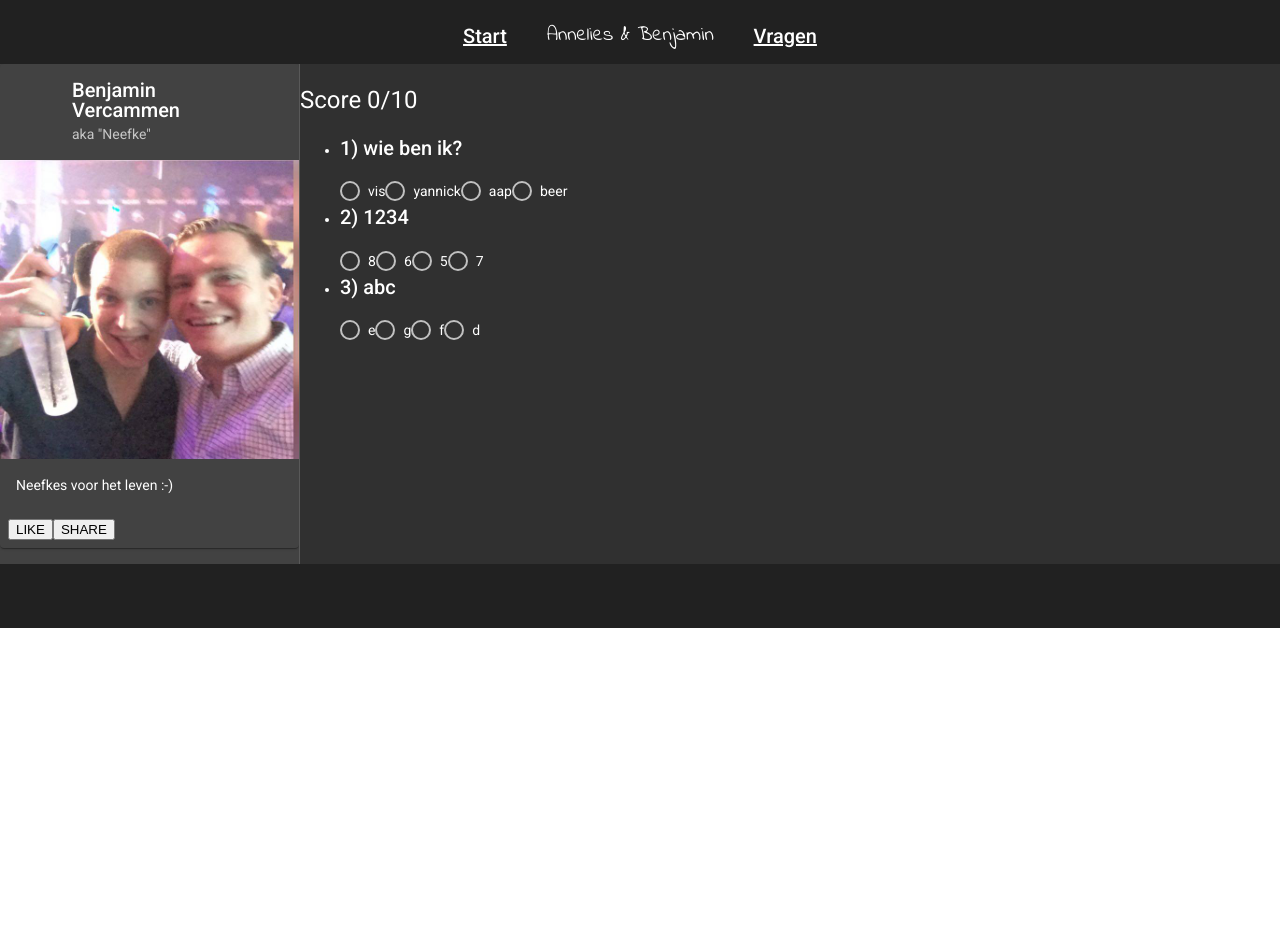
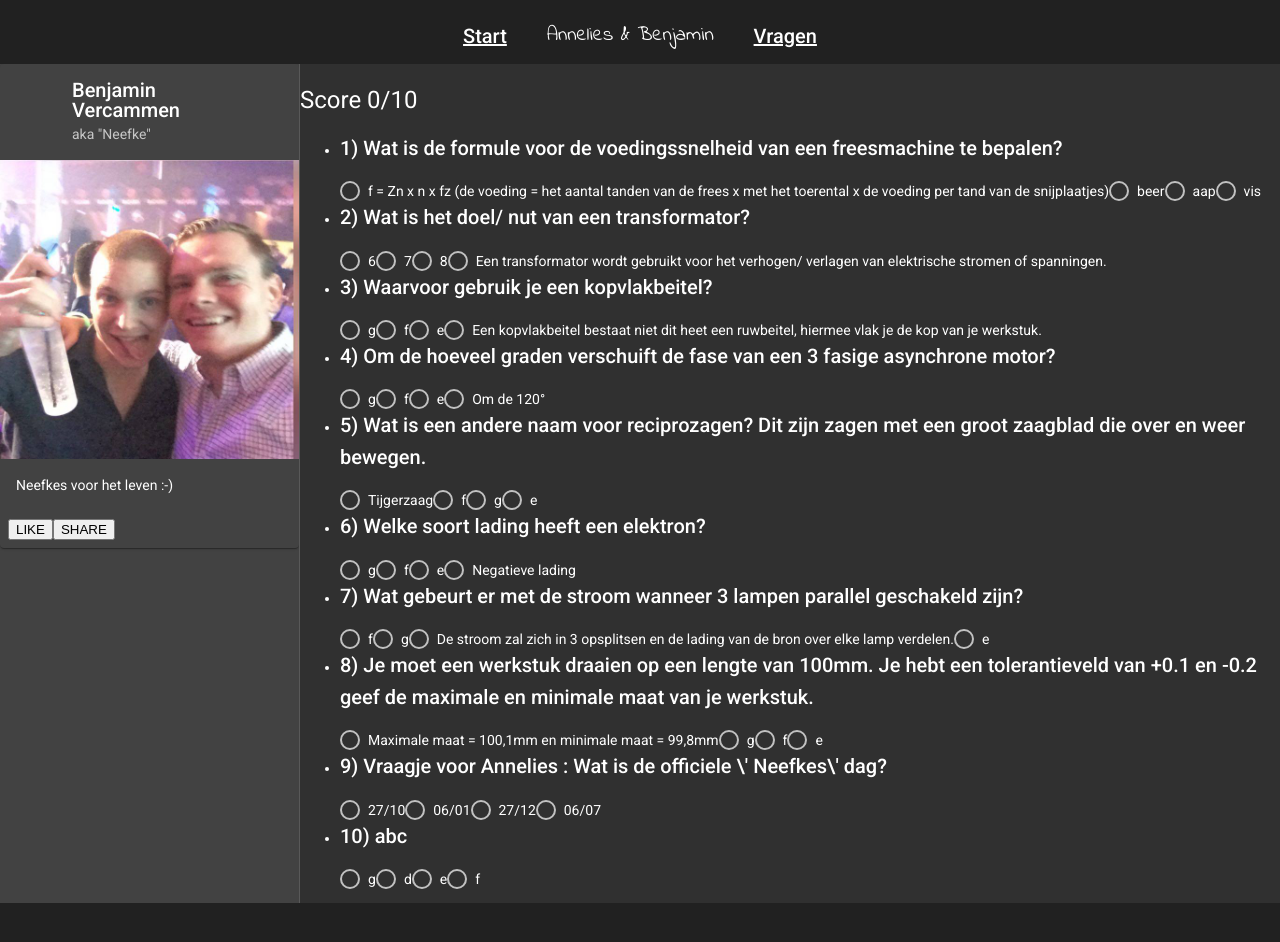
Before and after one commit to cuypersYa/Angular11-QuestionApp, an Angular app: page /vragen in a window 1280 px wide. Shown: the top 942 px of the page. Before the commit the page ends 800 px from the top, so only its background shows below. Built offline with nearby package versions, Linux system fonts and the light colour scheme.

Commit message:
2021-06-14

```diff
--- a/src/app/answer/answer.component.html
+++ b/src/app/answer/answer.component.html
@@ -1,6 +1,6 @@
 <mat-radio-group aria-label="Select an option" >
     <mat-radio-button *ngFor="let answer of answers; let ii = index"
-    [value]="answer" (change)="select($event,ii)">
+    [value]="answer" (change)="select($event,ii)" style="clear: both;">
     {{answer}}
-    </mat-radio-button>
+    </mat-radio-button><br>
 </mat-radio-group>
--- a/src/app/answer/answer.component.ts
+++ b/src/app/answer/answer.component.ts
@@ -27,6 +27,7 @@ export class AnswerComponent implements OnInit {
   }
 
   select(event: any, question: number){
+    if (event && question != 0){
       console.log('resutl = '+ this.result + ' anwser = '+event.value, event);
       this.dialog.open(DialogComponent, {
         data: {
@@ -38,3 +39,5 @@ export class AnswerComponent implements OnInit {
     }
 
   }
+
+}
--- a/src/app/dialog/dialog.component.ts
+++ b/src/app/dialog/dialog.component.ts
@@ -10,9 +10,11 @@ import { DialogData } from './dialog-data'
 export class DialogComponent implements OnInit {
   public path : string ="";
   constructor(@Inject(MAT_DIALOG_DATA) public data: DialogData) {
+    if (data && data.anwser && data.question != 0){
+      this.path = '../../assets/img/' + data.anwser + '/' + data.question +'.jpeg'
+    console.log('this.path', this.path)
+    }
 
-    this.path = '../../assets/img/' + data.anwser + '/' + data.question +'.jpeg'
-    console.log('this.path', this.path)
   }
   ngOnInit(){}
 }
--- a/src/assets/questions.json
+++ b/src/assets/questions.json
@@ -1,24 +1,101 @@
  [
         {
-            "q" : "wie ben ik?",
+            "q" : "Wat is de formule voor de voedingssnelheid van een freesmachine te bepalen?",
             "answers" : [
-                "yannick",
+                "f = Zn x n x fz (de voeding = het aantal tanden van de frees x met het toerental x de voeding per tand van de snijplaatjes)",
                 "aap",
                 "beer",
                 "vis"
             ],
-            "valid" : "yannick"
+            "valid" : "f = Zn x n x fz (de voeding = het aantal tanden van de frees x met het toerental x de voeding per tand van de snijplaatjes)"
 
         },
         {
-            "q" : "1234",
+            "q" : "Wat is het doel/ nut van een transformator?",
             "answers" : [
-                "5",
+                "Een transformator wordt gebruikt voor het verhogen/ verlagen van elektrische stromen of spanningen.",
                 "6",
                 "7",
                 "8"
             ],
-            "valid" : "5"
+            "valid" : "Een transformator wordt gebruikt voor het verhogen/ verlagen van elektrische stromen of spanningen."
+
+        },
+        {
+            "q" : "Waarvoor gebruik je een kopvlakbeitel?",
+            "answers" : [
+                "Een kopvlakbeitel bestaat niet dit heet een ruwbeitel, hiermee vlak je de kop van je werkstuk.",
+                "e",
+                "f",
+                "g"
+            ],
+            "valid" : "Een kopvlakbeitel bestaat niet dit heet een ruwbeitel, hiermee vlak je de kop van je werkstuk."
+
+        },
+        {
+            "q" : "Om de hoeveel graden verschuift de fase van een 3 fasige asynchrone motor?",
+            "answers" : [
+                "Om de 120°",
+                "e",
+                "f",
+                "g"
+            ],
+            "valid" : "Om de 120°"
+
+        },
+        {
+            "q" : "Wat is een andere naam voor reciprozagen? Dit zijn zagen met een groot zaagblad die over en weer bewegen.",
+            "answers" : [
+                "Tijgerzaag",
+                "e",
+                "f",
+                "g"
+            ],
+            "valid" : "Tijgerzaag"
+
+        },
+        {
+            "q" : "Welke soort lading heeft een elektron?",
+            "answers" : [
+                "Negatieve lading",
+                "e",
+                "f",
+                "g"
+            ],
+            "valid" : "Negatieve lading"
+
+        },
+        {
+            "q" : "Wat gebeurt er met de stroom wanneer 3 lampen parallel geschakeld zijn?",
+            "answers" : [
+                "De stroom zal zich in 3 opsplitsen en de lading van de bron over elke lamp verdelen.",
+                "e",
+                "f",
+                "g"
+            ],
+            "valid" : "De stroom zal zich in 3 opsplitsen en de lading van de bron over elke lamp verdelen."
+
+        },
+        {
+            "q" : "Je moet een werkstuk draaien op een lengte van 100mm. Je hebt een tolerantieveld van +0.1 en -0.2 geef de maximale en minimale maat van je werkstuk.",
+            "answers" : [
+                "Maximale maat = 100,1mm en minimale maat = 99,8mm",
+                "e",
+                "f",
+                "g"
+            ],
+            "valid" : "Maximale maat = 100,1mm en minimale maat = 99,8mm"
+
+        },
+        {
+            "q" : "Vraagje voor Annelies : Wat is de officiele \\' Neefkes\\' dag?",
+            "answers" : [
+                "27/12",
+                "06/01",
+                "27/10",
+                "06/07"
+            ],
+            "valid" : "27/12"
 
         },
         {
```
Lines whose indentation alone changed are shown as unchanged.
